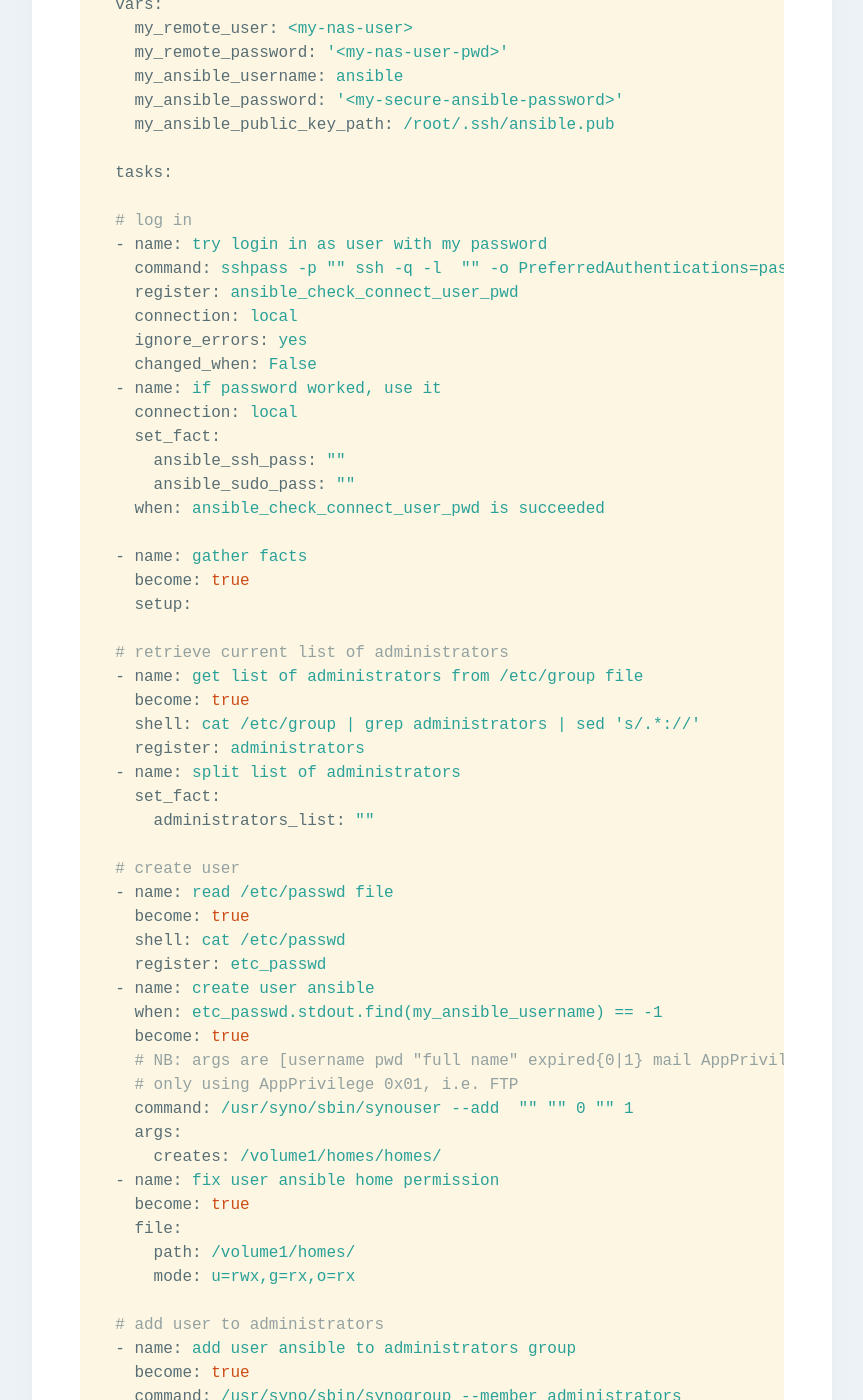
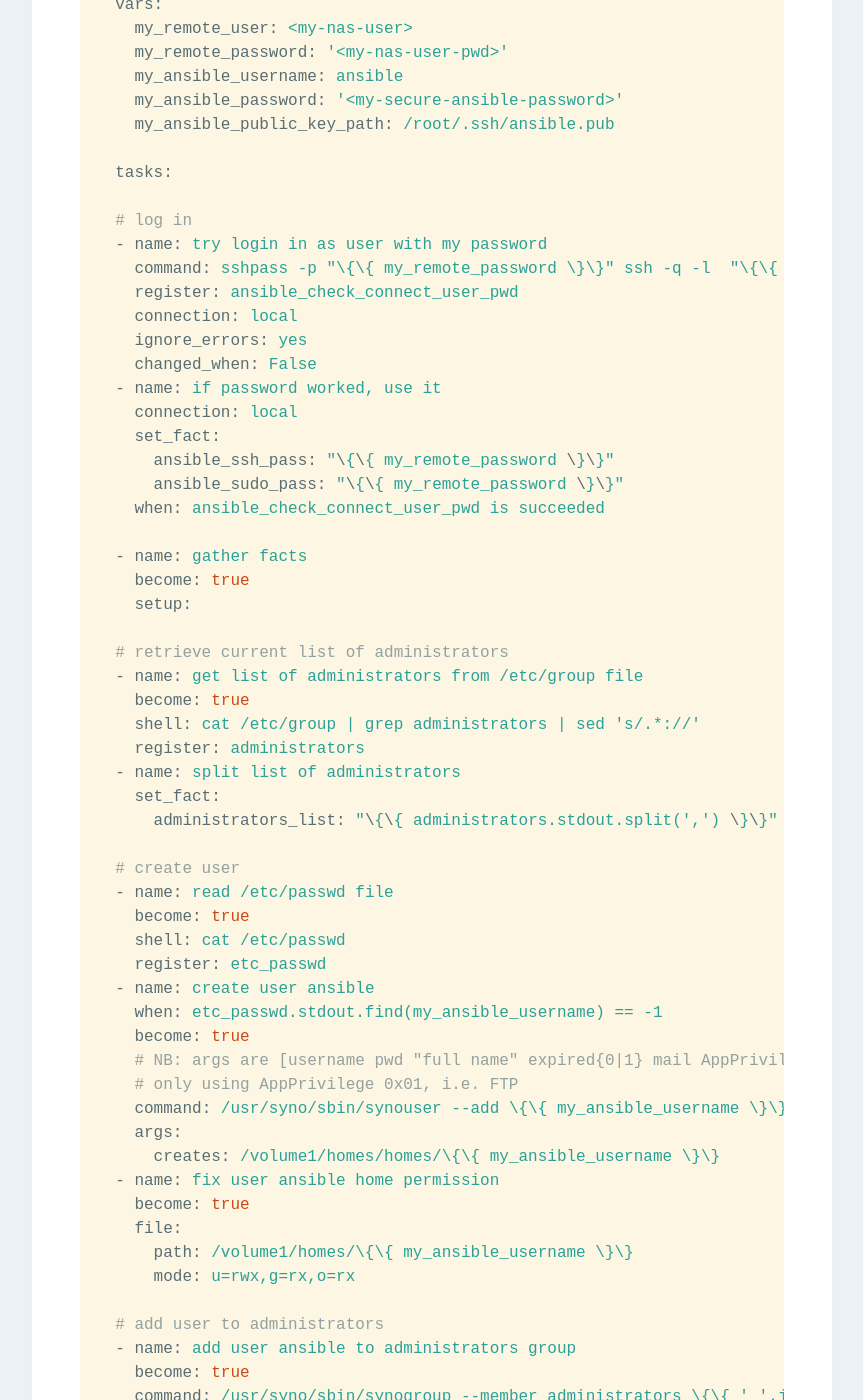
Before and after one commit to p3r7/blog, a Jekyll site: the page built from _posts/2020-04-15-ansible-synology.md, in a window 1280 px wide and 1400 px high, scrolled down 1726 px. Shown: the whole window, without its empty margins (208-1071 px from the left). Built offline with Jekyll 4.4.1, drawn with Linux system fonts in a browser that asks for light colours; some web fonts are replaced; some of the changed text lies outside the part shown.

Commit message:
Fix jinja2 / jekyll templating conflicts

````diff
--- a/_posts/2020-04-15-ansible-synology.md
+++ b/_posts/2020-04-15-ansible-synology.md
@@ -81,7 +81,7 @@
 
   # log in
   - name: try login in as user with my password
-    command: sshpass -p "{{ my_remote_password }}" ssh -q -l {{ my_remote_user }} "{{ ansible_host }}" -o PreferredAuthentications=password -o StrictHostKeyChecking=no -o UserKnownHostsFile=/dev/null -o ConnectTimeout=1 echo "Worked"
+    command: sshpass -p "\{\{ my_remote_password \}\}" ssh -q -l {{ my_remote_user }} "\{\{ ansible_host \}\}" -o PreferredAuthentications=password -o StrictHostKeyChecking=no -o UserKnownHostsFile=/dev/null -o ConnectTimeout=1 echo "Worked"
     register: ansible_check_connect_user_pwd
     connection: local
     ignore_errors: yes
@@ -89,8 +89,8 @@
   - name: if password worked, use it
     connection: local
     set_fact:
-      ansible_ssh_pass: "{{ my_remote_password }}"
-      ansible_sudo_pass: "{{ my_remote_password }}"
+      ansible_ssh_pass: "\{\{ my_remote_password \}\}"
+      ansible_sudo_pass: "\{\{ my_remote_password \}\}"
     when: ansible_check_connect_user_pwd is succeeded
 
   - name: gather facts
@@ -104,7 +104,7 @@
     register: administrators
   - name: split list of administrators
     set_fact:
-      administrators_list: "{{ administrators.stdout.split(',') }}"
+      administrators_list: "\{\{ administrators.stdout.split(',') \}\}"
 
   # create user
   - name: read /etc/passwd file
@@ -116,27 +116,27 @@
     become: true
     # NB: args are [username pwd "full name" expired{0|1} mail AppPrivilege]
     # only using AppPrivilege 0x01, i.e. FTP
-    command: /usr/syno/sbin/synouser --add {{ my_ansible_username }} "{{ my_ansible_password }}" "" 0 "" 1
+    command: /usr/syno/sbin/synouser --add \{\{ my_ansible_username \}\} "\{\{ my_ansible_password \}\}" "" 0 "" 1
     args:
-      creates: /volume1/homes/homes/{{ my_ansible_username }}
+      creates: /volume1/homes/homes/\{\{ my_ansible_username \}\}
   - name: fix user ansible home permission
     become: true
     file:
-      path: /volume1/homes/{{ my_ansible_username }}
+      path: /volume1/homes/\{\{ my_ansible_username \}\}
       mode: u=rwx,g=rx,o=rx
 
   # add user to administrators
   - name: add user ansible to administrators group
     become: true
-    command: /usr/syno/sbin/synogroup --member administrators {{ ' '.join(administrators_list) }} {{ my_ansible_username }}
+    command: /usr/syno/sbin/synogroup --member administrators \{\{ ' '.join(administrators_list) \}\} \{\{ my_ansible_username \}\}
 
   # give user passwordless sudo access
   - name: give user ansible sudo access
     become: true
     lineinfile:
       dest: /etc/sudoers.d/ansible
-      line: "{{ my_ansible_username }} ALL=(ALL) NOPASSWD: ALL"
-      regexp: "^{{ my_ansible_username }}"
+      line: "\{\{ my_ansible_username \}\} ALL=(ALL) NOPASSWD: ALL"
+      regexp: "^\{\{ my_ansible_username \}\}"
       state: present
       create: yes
       mode: 0440
@@ -148,8 +148,8 @@
     become: true
     authorized_key:
       state: present
-      user: "{{ my_ansible_username }}"
-      key: "{{ lookup('file', my_ansible_public_key_path) }}"
+      user: "\{\{ my_ansible_username \}\}"
+      key: "\{\{ lookup('file', my_ansible_public_key_path) \}\}"
       manage_dir: yes
 ```
 
````
